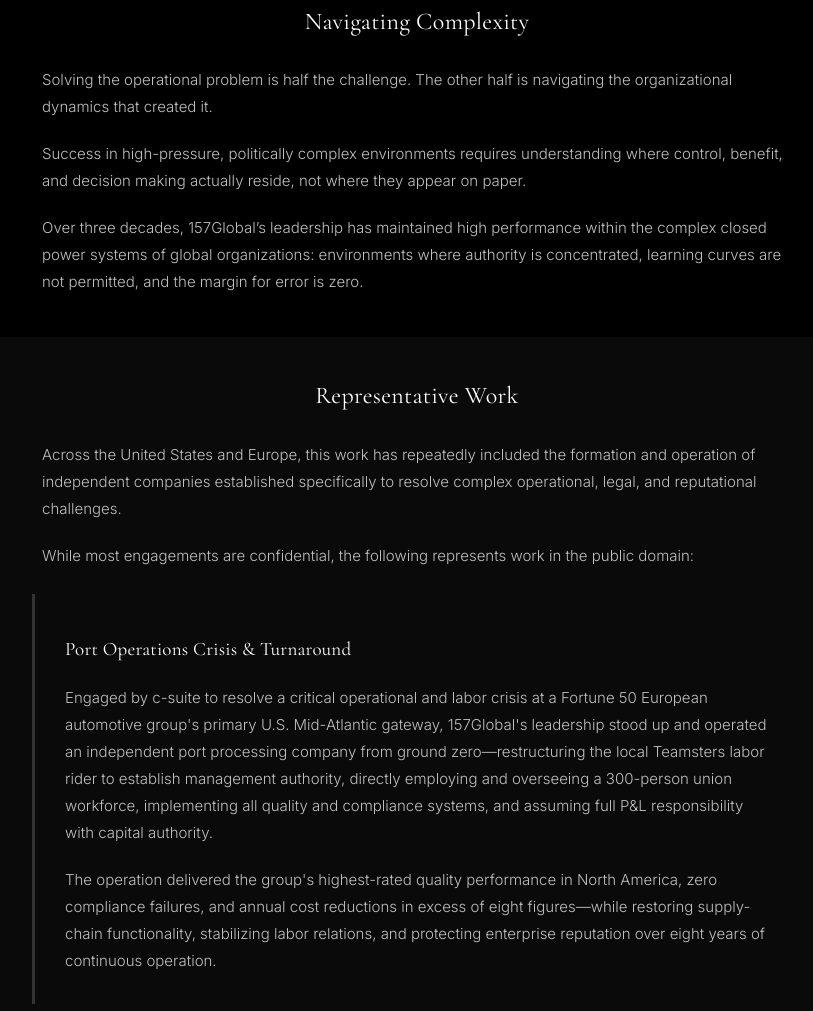
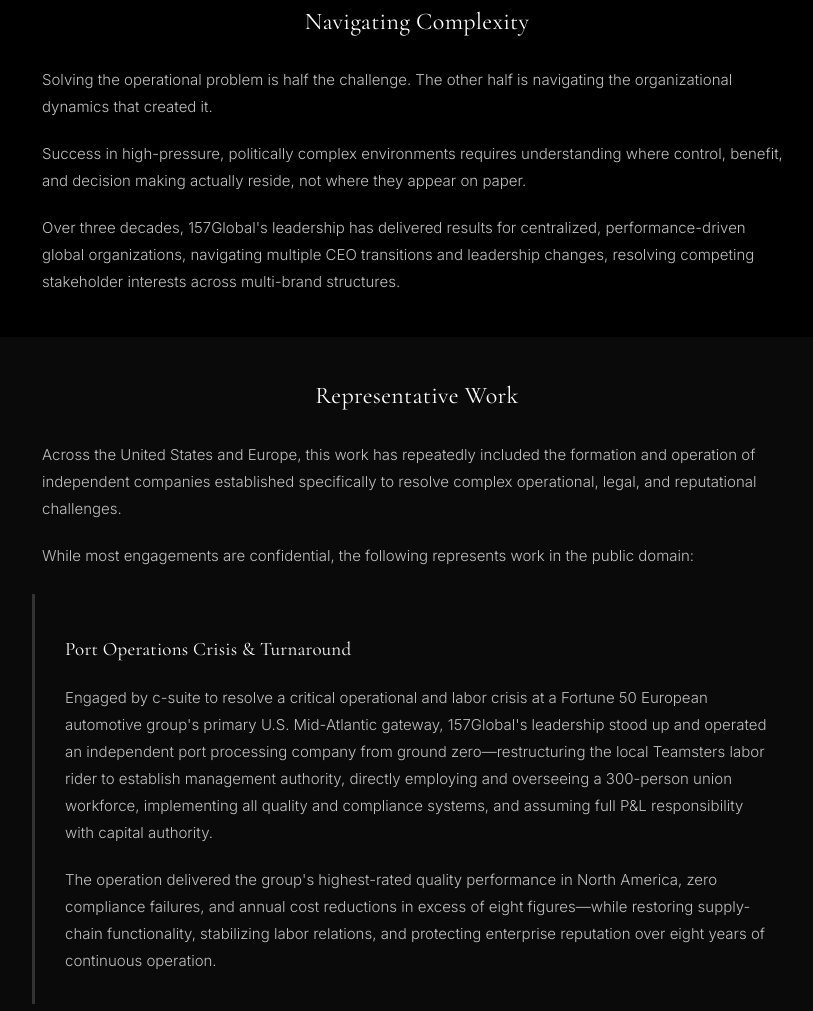
Before and after one commit to SGII21/157Global-site, a plain HTML site: page index.html in a window 1280 px wide. Shown: the part 1858-2869 px from the top of the page, without its empty margins (223-1036 px from the left). Drawn offline with nearby package versions, Linux system fonts and the light colour scheme.

Commit message:
Update index.html

```diff
--- a/index.html
+++ b/index.html
@@ -130,7 +130,7 @@
             <p>Solving the operational problem is half the challenge. The other half is navigating the organizational dynamics that created it.</p>
 
             <p>Success in high-pressure, politically complex environments requires understanding where control, benefit, and decision making actually reside, not where they appear on paper.</P>
-            <p>Over three decades, 157Global’s leadership has maintained high performance within the complex closed power systems of global organizations: environments where authority is concentrated, learning curves are not permitted, and the margin for error is zero.</p>
+            <p>Over three decades, 157Global's leadership has delivered results for centralized, performance-driven global organizations, navigating multiple CEO transitions and leadership changes, resolving competing stakeholder interests across multi-brand structures.</p>
 
             </div>
 
```
